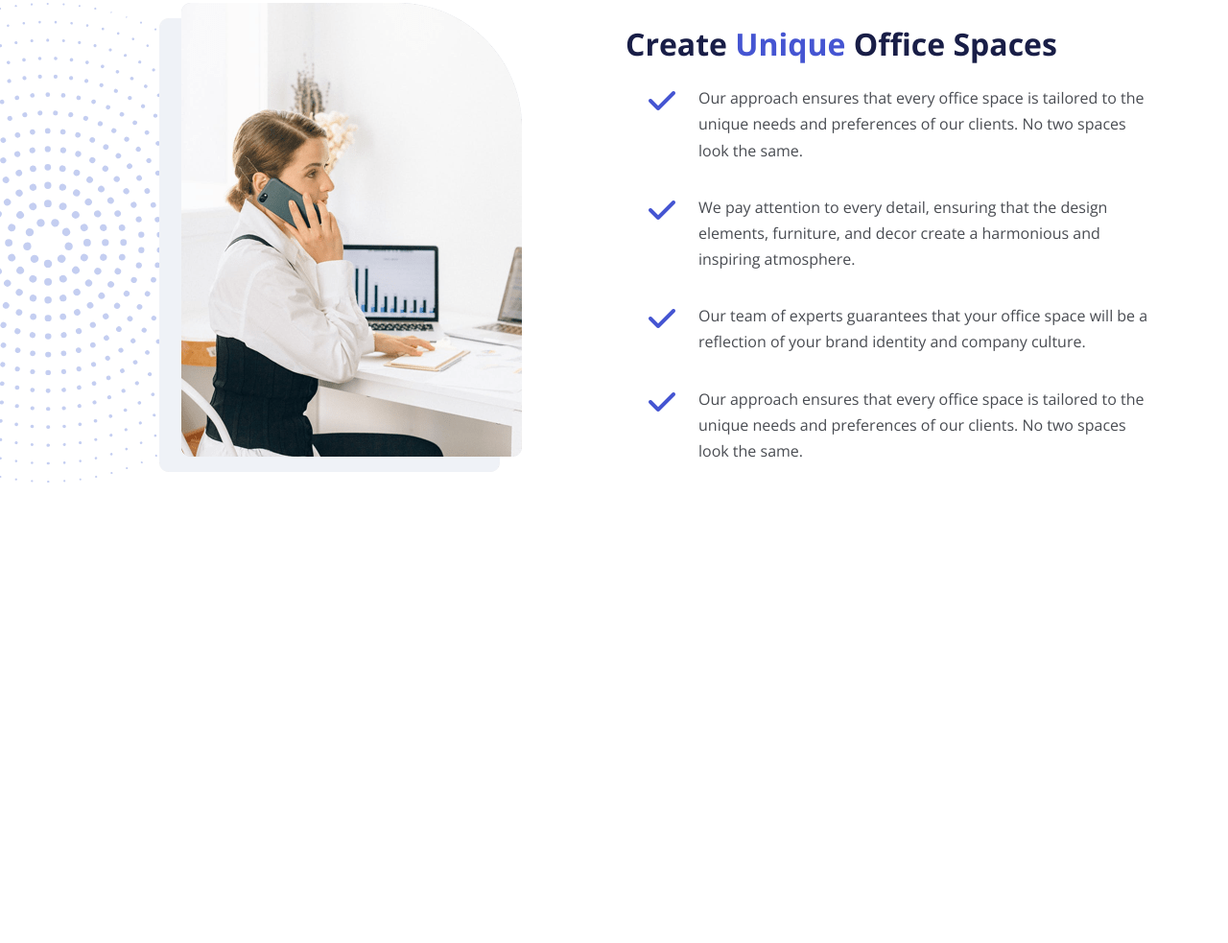
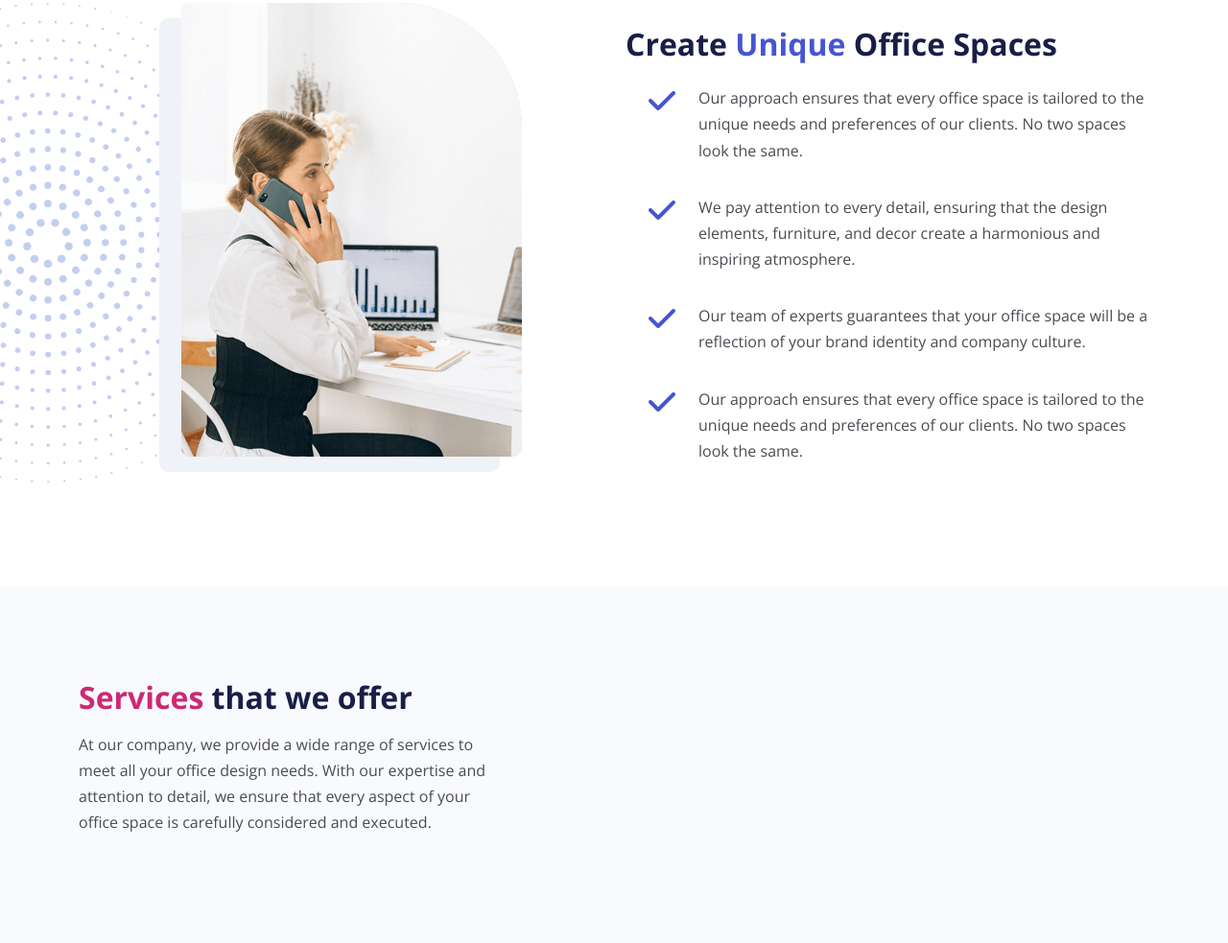
Before and after one commit to nataliestorozhuk/yavin-website, a website: page index.html in a window 1280 px wide. Shown: the part 1541-2524 px from the top of the page at 96% size. Before the commit the page ends 2153 px from the top, so only its background shows below. Drawn offline with nearby package versions, Linux system fonts and the light colour scheme; files that its build step writes are made by us from their sources.

Commit message:
added services section

```diff
--- a/index.html
+++ b/index.html
@@ -206,6 +206,27 @@
       </div>
     </section>
 
+    <!-- Services -->
+    <section id="servisec" class="services bg-light py-6">
+      <div class="container">
+        <div class="row">
+          <div class="col-lg-5">
+            <div class="text-container">
+              <h2>
+                <span class="text-secondary">Services</span> that we offer
+              </h2>
+              <p>
+                At our company, we provide a wide range of services to meet all
+                your office design needs. With our expertise and attention to
+                detail, we ensure that every aspect of your office space is
+                carefully considered and executed.
+              </p>
+            </div>
+          </div>
+        </div>
+      </div>
+    </section>
+
     <script src="js/bootstrap.bundle.min.js"></script>
     <script src="js/script.js"></script>
   </body>
```
